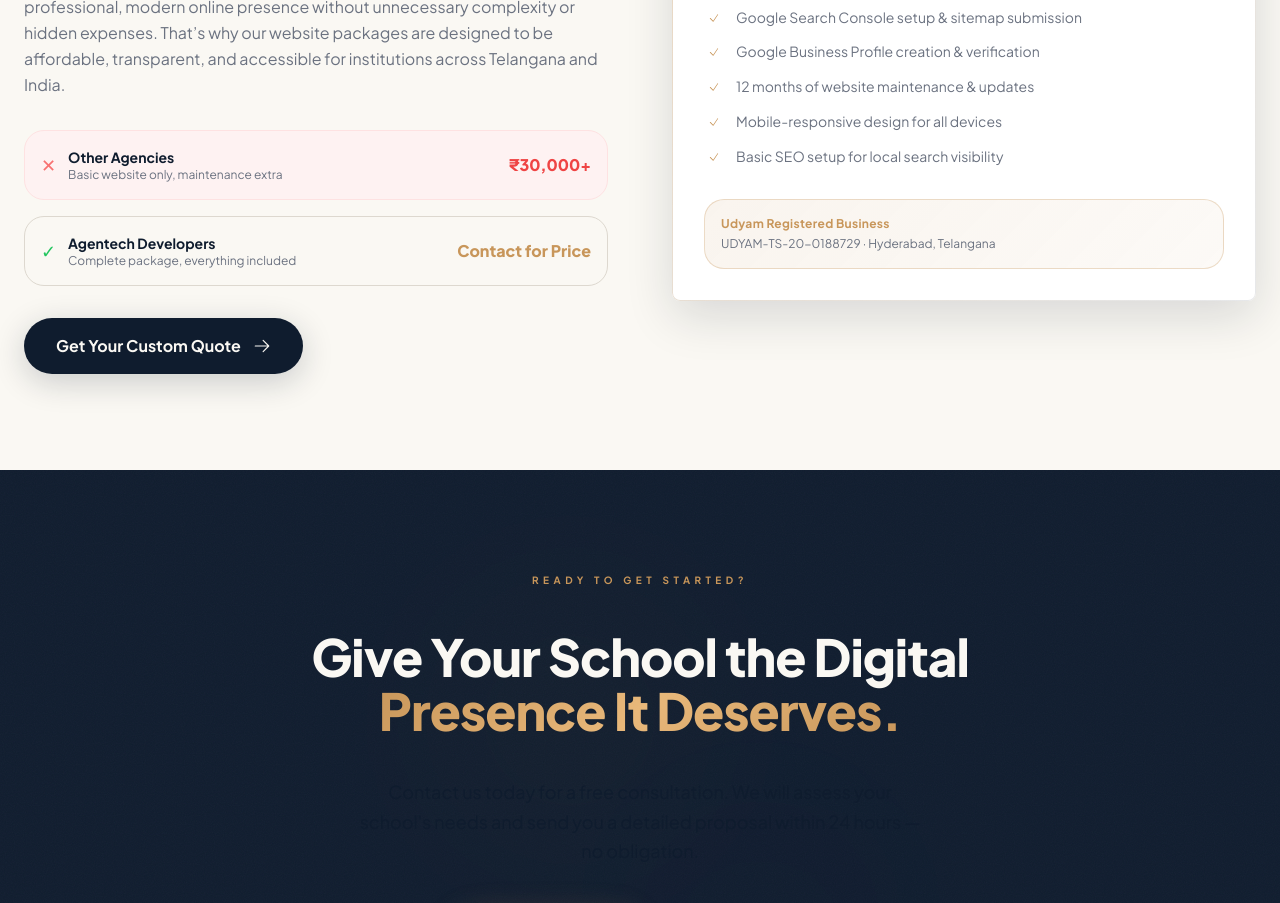
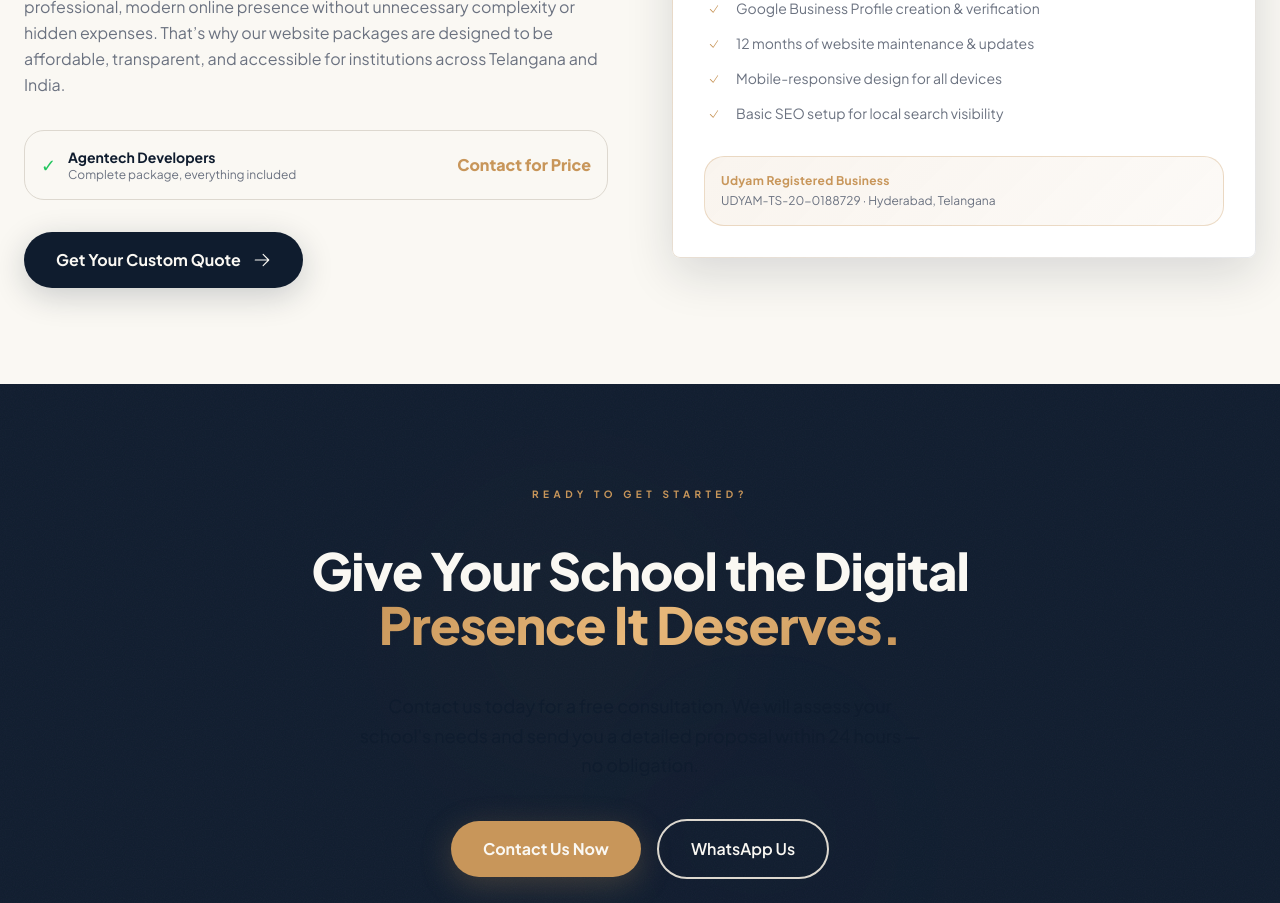
Before and after one commit to agentechdevelopers-bit/agentechdevelopers, a Next.js app: page / in a window 1280 px wide. Shown: the part 3960-4863 px from the top of the page. Built offline with nearby package versions, Linux system fonts and the light colour scheme; no server answers.

Commit message:
Update PricingSection.tsx

```diff
--- a/src/app/components/PricingSection.tsx
+++ b/src/app/components/PricingSection.tsx
@@ -68,16 +68,7 @@ export default function PricingSection() {
               className="price-reveal space-y-4"
               style={{ opacity: 0, transform: 'translateY(40px)', transition: 'opacity 0.8s ease 0.1s, transform 0.8s ease 0.1s' }}
             >
-              <div className="flex items-center justify-between p-4 rounded-xl bg-red-50 border border-red-100">
-                <div className="flex items-center gap-3">
-                  <span className="text-red-400 text-lg" aria-hidden="true">✕</span>
-                  <div>
-                    <div className="font-bold text-foreground text-sm">Other Agencies</div>
-                    <div className="text-xs text-muted-foreground">Basic website only, maintenance extra</div>
-                  </div>
-                </div>
-                <div className="font-extrabold text-red-500 text-base">₹30,000+</div>
-              </div>
+
 
               <div className="flex items-center justify-between p-4 rounded-xl bg-accent/10 border border-accent/20">
                 <div className="flex items-center gap-3">
```
